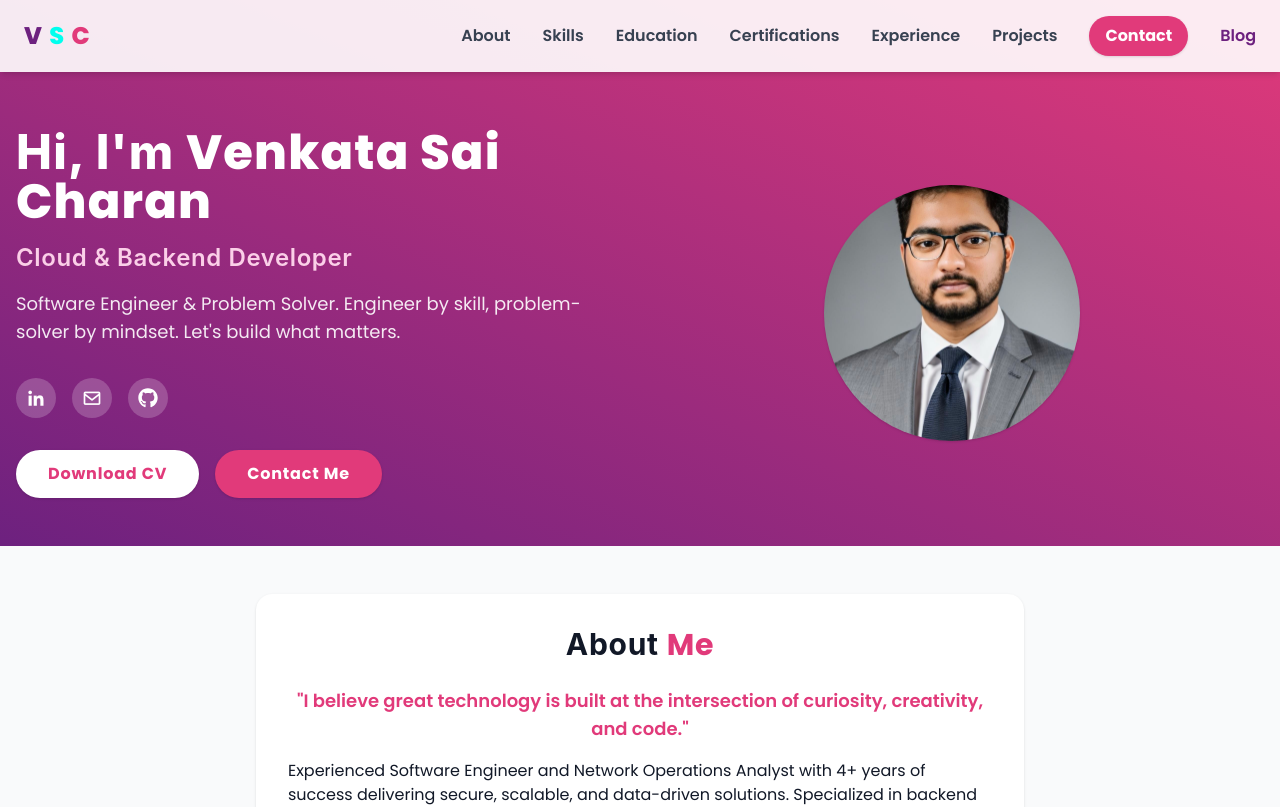
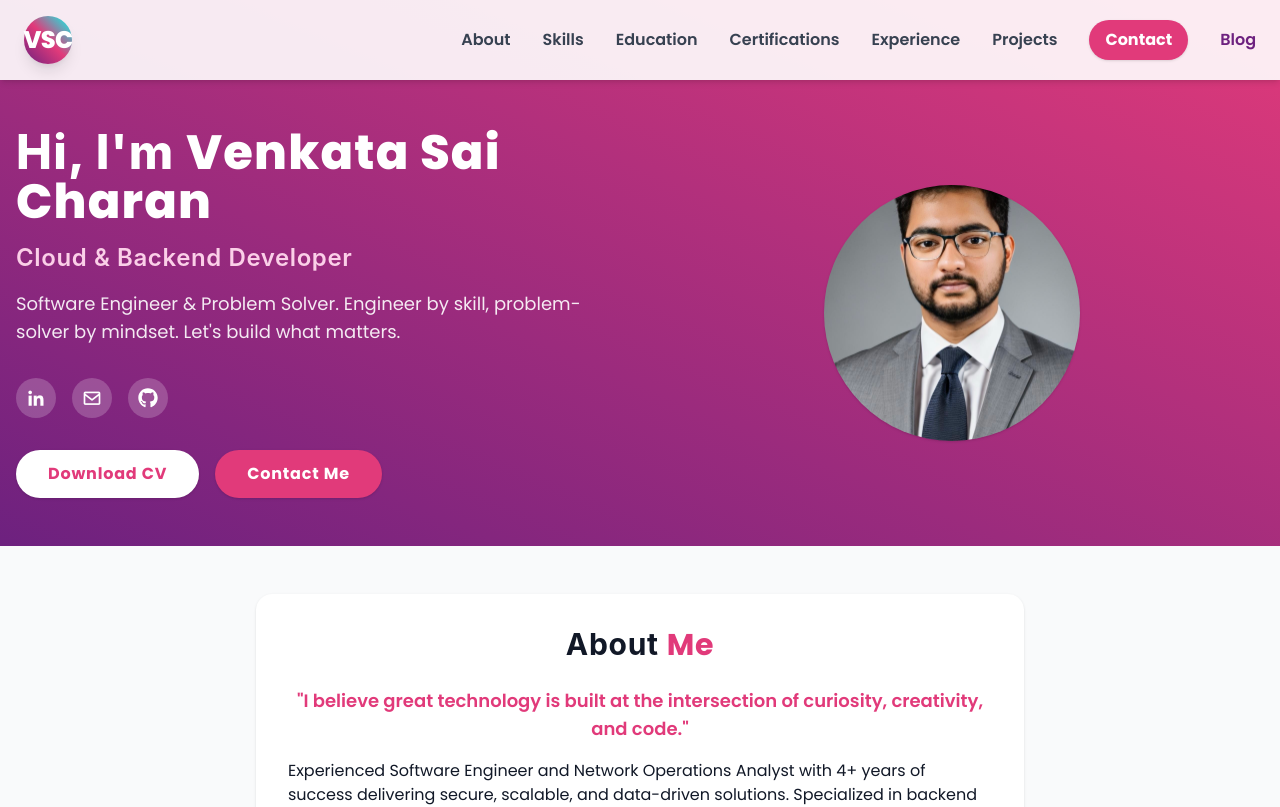
Before and after one commit to saicharankarasala/sai-charan-website, a React (Vite) app: page / in a window 1280 px wide. Shown: the top 807 px of the page. Built offline with nearby package versions, Linux system fonts and the light colour scheme.

Commit message:
feat: update logo to modern circular badge with gradient and bold text

```diff
--- a/src/App.jsx
+++ b/src/App.jsx
@@ -85,10 +85,10 @@ const App = () => {
             <div className="bg-white min-h-screen text-gray-900 font-sans relative">
               <header className="fixed w-full top-0 z-50 bg-white/90 shadow-md border-b-2 border-[#e13a7a]">
                 <nav className="container mx-auto px-6 py-4 flex justify-between items-center">
-                  <a href="#home" className="flex items-center gap-2 text-2xl font-extrabold tracking-tight">
-                    <span className="text-[#6d217f]">V</span>
-                    <span className="text-[#00FFEE]">S</span>
-                    <span className="text-[#e13a7a]">C</span>
+                  <a href="#home" className="flex items-center gap-2" aria-label="Home">
+                    <span className="inline-flex items-center justify-center w-12 h-12 rounded-full shadow-lg bg-gradient-to-tr from-[#6d217f] via-[#e13a7a] to-[#00FFEE]">
+                      <span className="text-white text-2xl font-extrabold tracking-tight">VSC</span>
+                    </span>
                   </a>
                   <div className="hidden md:flex items-center gap-8">
                     <a href="#about" className="text-gray-700 hover:text-[#e13a7a] font-semibold transition-colors">About</a>
```
